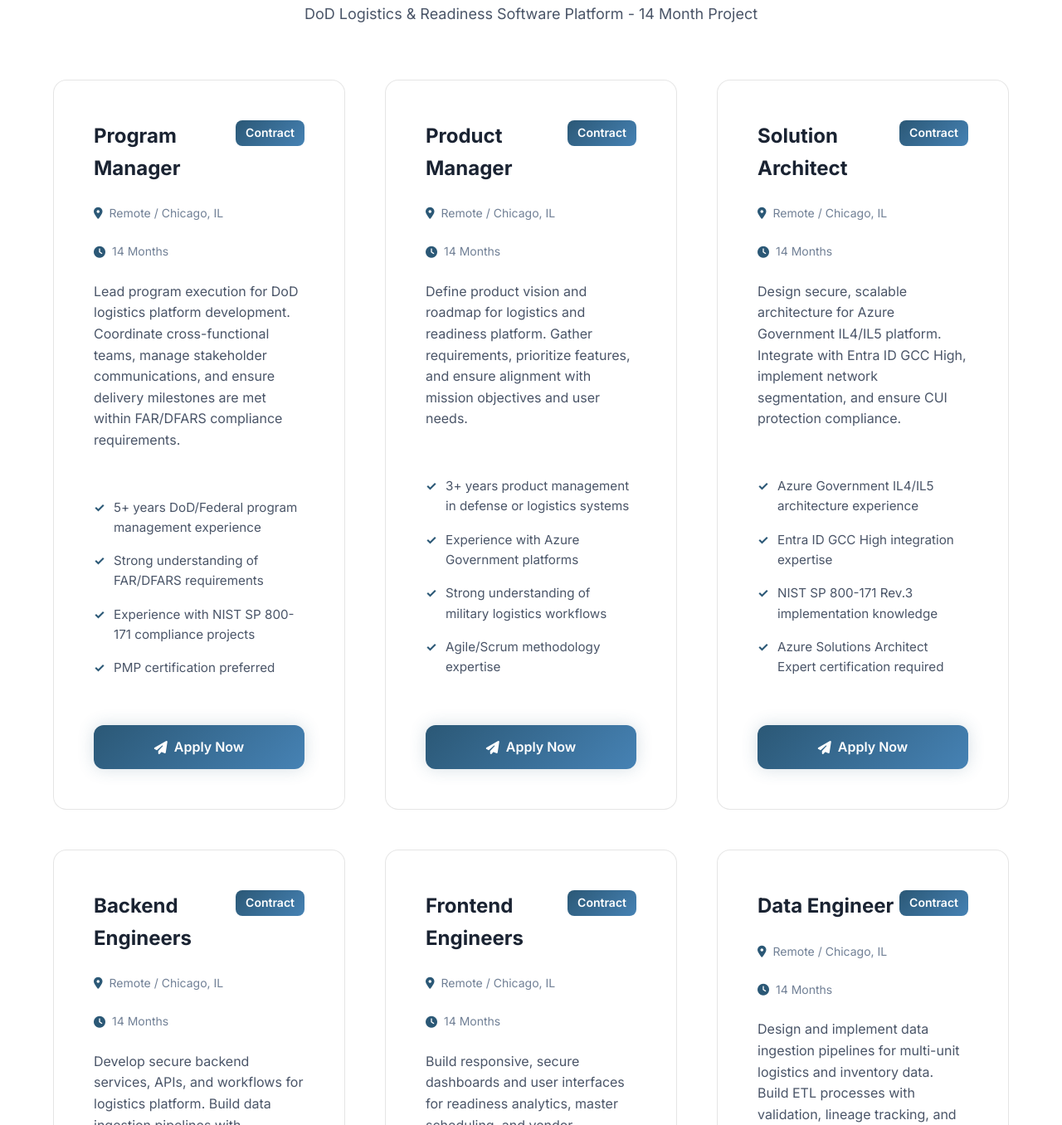
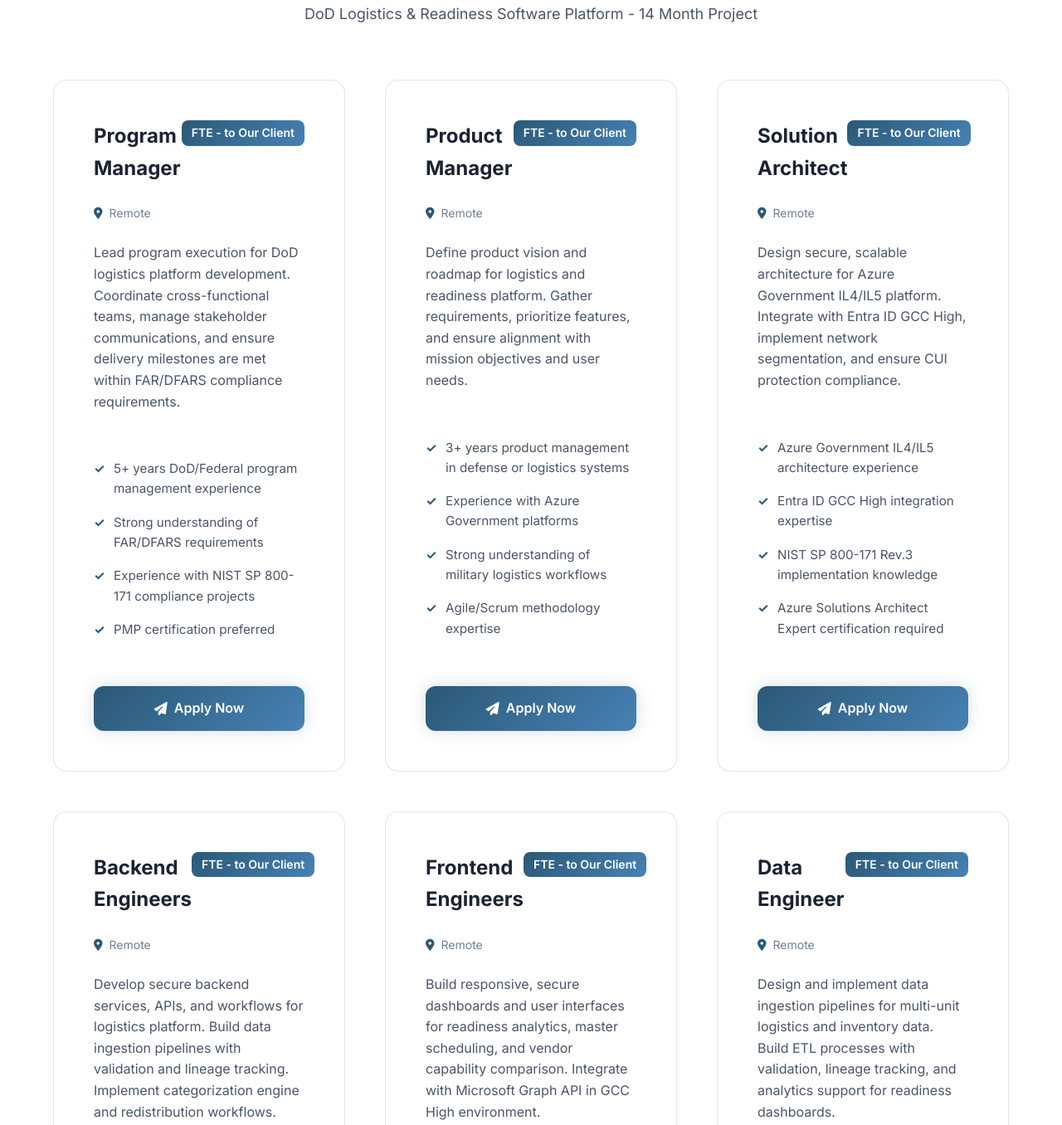
Before and after one commit to darunbeece/yugamgroup, a plain HTML site: page careers.html in a window 1280 px wide. Shown: the part 1130-2486 px from the top of the page at 83% size. Drawn offline with Linux system fonts and the light colour scheme.

Commit message:
Update careers page: Change job type to FTE - to Our Client and refine descriptions

```diff
--- a/careers.html
+++ b/careers.html
@@ -52,7 +52,7 @@
         <div class="container">
             <div class="careers-intro-content">
                 <h2>Why Join YuGam Group?</h2>
-                <p class="lead">We're seeking talented professionals to join our team on an exciting 14-month DoD
+                <p class="lead">We're seeking talented professionals to join our client and support team for DoD
                     logistics and readiness platform project. Work with cutting-edge Azure Government technologies,
                     implement NIST SP 800-171 Rev.3 compliance, and contribute to mission-critical systems.</p>
                 <div class="benefits-grid">
@@ -94,11 +94,11 @@
                 <div class="job-card">
                     <div class="job-header">
                         <h3>Program Manager</h3>
-                        <span class="job-type">Contract</span>
+                        <span class="job-type">FTE - to Our Client</span>
                     </div>
                     <div class="job-meta">
-                        <span><i class="fas fa-map-marker-alt"></i> Remote / Chicago, IL</span>
-                        <span><i class="fas fa-clock"></i> 14 Months</span>
+                        <span><i class="fas fa-map-marker-alt"></i> Remote</span>
+                        <!--<span><i class="fas fa-clock"></i> 14 Months</span> -->
                     </div>
                     <p class="job-description">Lead program execution for DoD logistics platform development. Coordinate
                         cross-functional teams, manage stakeholder communications, and ensure delivery milestones are
@@ -118,11 +118,11 @@
                 <div class="job-card">
                     <div class="job-header">
                         <h3>Product Manager</h3>
-                        <span class="job-type">Contract</span>
+                        <span class="job-type">FTE - to Our Client</span>
                     </div>
                     <div class="job-meta">
-                        <span><i class="fas fa-map-marker-alt"></i> Remote / Chicago, IL</span>
-                        <span><i class="fas fa-clock"></i> 14 Months</span>
+                        <span><i class="fas fa-map-marker-alt"></i> Remote</span>
+                        <!--<span><i class="fas fa-clock"></i> 14 Months</span> -->
                     </div>
                     <p class="job-description">Define product vision and roadmap for logistics and readiness platform.
                         Gather requirements, prioritize features, and ensure alignment with mission objectives and user
@@ -142,11 +142,11 @@
                 <div class="job-card">
                     <div class="job-header">
                         <h3>Solution Architect</h3>
-                        <span class="job-type">Contract</span>
+                        <span class="job-type">FTE - to Our Client</span>
                     </div>
                     <div class="job-meta">
-                        <span><i class="fas fa-map-marker-alt"></i> Remote / Chicago, IL</span>
-                        <span><i class="fas fa-clock"></i> 14 Months</span>
+                        <span><i class="fas fa-map-marker-alt"></i> Remote</span>
+                        <!--<span><i class="fas fa-clock"></i> 14 Months</span> -->
                     </div>
                     <p class="job-description">Design secure, scalable architecture for Azure Government IL4/IL5
                         platform. Integrate with Entra ID GCC High, implement network segmentation, and ensure CUI
@@ -166,11 +166,11 @@
                 <div class="job-card">
                     <div class="job-header">
                         <h3>Backend Engineers</h3>
-                        <span class="job-type">Contract</span>
+                        <span class="job-type">FTE - to Our Client</span>
                     </div>
                     <div class="job-meta">
-                        <span><i class="fas fa-map-marker-alt"></i> Remote / Chicago, IL</span>
-                        <span><i class="fas fa-clock"></i> 14 Months</span>
+                        <span><i class="fas fa-map-marker-alt"></i> Remote</span>
+                        <!--<span><i class="fas fa-clock"></i> 14 Months</span> -->
                     </div>
                     <p class="job-description">Develop secure backend services, APIs, and workflows for logistics
                         platform. Build data ingestion pipelines with validation and lineage tracking. Implement
@@ -190,11 +190,11 @@
                 <div class="job-card">
                     <div class="job-header">
                         <h3>Frontend Engineers</h3>
-                        <span class="job-type">Contract</span>
+                        <span class="job-type">FTE - to Our Client</span>
                     </div>
                     <div class="job-meta">
-                        <span><i class="fas fa-map-marker-alt"></i> Remote / Chicago, IL</span>
-                        <span><i class="fas fa-clock"></i> 14 Months</span>
+                        <span><i class="fas fa-map-marker-alt"></i> Remote</span>
+                        <!--<span><i class="fas fa-clock"></i> 14 Months</span> -->
                     </div>
                     <p class="job-description">Build responsive, secure dashboards and user interfaces for readiness
                         analytics, master scheduling, and vendor capability comparison. Integrate with Microsoft Graph
@@ -214,11 +214,11 @@
                 <div class="job-card">
                     <div class="job-header">
                         <h3>Data Engineer</h3>
-                        <span class="job-type">Contract</span>
+                        <span class="job-type">FTE - to Our Client</span>
                     </div>
                     <div class="job-meta">
-                        <span><i class="fas fa-map-marker-alt"></i> Remote / Chicago, IL</span>
-                        <span><i class="fas fa-clock"></i> 14 Months</span>
+                        <span><i class="fas fa-map-marker-alt"></i> Remote</span>
+                        <!--<span><i class="fas fa-clock"></i> 14 Months</span> -->
                     </div>
                     <p class="job-description">Design and implement data ingestion pipelines for multi-unit logistics
                         and inventory data. Build ETL processes with validation, lineage tracking, and analytics
@@ -238,11 +238,11 @@
                 <div class="job-card featured-job">
                     <div class="job-header">
                         <h3>DevSecOps Engineers</h3>
-                        <span class="job-type">Contract</span>
+                        <span class="job-type">FTE - to Our Client</span>
                     </div>
                     <div class="job-meta">
-                        <span><i class="fas fa-map-marker-alt"></i> Remote / Chicago, IL</span>
-                        <span><i class="fas fa-clock"></i> 14 Months</span>
+                        <span><i class="fas fa-map-marker-alt"></i> Remote</span>
+                        <!--<span><i class="fas fa-clock"></i> 14 Months</span> -->
                     </div>
                     <p class="job-description">Build and maintain secure CI/CD pipelines in Azure Government. Implement
                         SAST, SCA, DAST, secrets scanning, and container image scanning. Generate SBOMs and implement
@@ -263,11 +263,11 @@
                 <div class="job-card featured-job">
                     <div class="job-header">
                         <h3>Security Engineer</h3>
-                        <span class="job-type">Contract</span>
+                        <span class="job-type">FTE - to Our Client</span>
                     </div>
                     <div class="job-meta">
-                        <span><i class="fas fa-map-marker-alt"></i> Remote / Chicago, IL</span>
-                        <span><i class="fas fa-clock"></i> 14 Months</span>
+                        <span><i class="fas fa-map-marker-alt"></i> Remote</span>
+                        <!--<span><i class="fas fa-clock"></i> 14 Months</span> -->
                     </div>
                     <p class="job-description">Lead NIST SP 800-171 Rev.3 implementation across all 17 control families.
                         Create SSP, POA&M, IR plan, and access policies. Support DFARS 7012 incident reporting and CMMC
@@ -289,11 +289,11 @@
                 <div class="job-card">
                     <div class="job-header">
                         <h3>Automation Engineers</h3>
-                        <span class="job-type">Contract</span>
+                        <span class="job-type">FTE - to Our Client</span>
                     </div>
                     <div class="job-meta">
-                        <span><i class="fas fa-map-marker-alt"></i> Remote / Chicago, IL</span>
-                        <span><i class="fas fa-clock"></i> 14 Months</span>
+                        <span><i class="fas fa-map-marker-alt"></i> Remote</span>
+                        <!--<span><i class="fas fa-clock"></i> 14 Months</span> -->
                     </div>
                     <p class="job-description">Develop and execute comprehensive testing strategies including unit,
                         integration, regression, performance, and security testing. Build automated test frameworks for
@@ -314,11 +314,11 @@
                 <div class="job-card">
                     <div class="job-header">
                         <h3>UX Designer</h3>
-                        <span class="job-type">Contract</span>
+                        <span class="job-type">FTE - to Our Client</span>
                     </div>
                     <div class="job-meta">
-                        <span><i class="fas fa-map-marker-alt"></i> Remote / Chicago, IL</span>
-                        <span><i class="fas fa-clock"></i> 14 Months</span>
+                        <span><i class="fas fa-map-marker-alt"></i> Remote</span>
+                        <!--<span><i class="fas fa-clock"></i> 14 Months</span> -->
                     </div>
                     <p class="job-description">Design intuitive user experiences for logistics dashboards, readiness
                         analytics, and vendor procurement portals. Create wireframes, prototypes, and design systems
@@ -338,11 +338,11 @@
                 <div class="job-card">
                     <div class="job-header">
                         <h3>Technical Writer</h3>
-                        <span class="job-type">Contract</span>
+                        <span class="job-type">FTE - to Our Client</span>
                     </div>
                     <div class="job-meta">
-                        <span><i class="fas fa-map-marker-alt"></i> Remote / Chicago, IL</span>
-                        <span><i class="fas fa-clock"></i> 14 Months</span>
+                        <span><i class="fas fa-map-marker-alt"></i> Remote</span>
+                        <!--<span><i class="fas fa-clock"></i> 14 Months</span> -->
                     </div>
                     <p class="job-description">Create comprehensive technical documentation including SSP, POA&M, user
                         guides, API documentation, and compliance artifacts. Support ATO preparation and external
```
